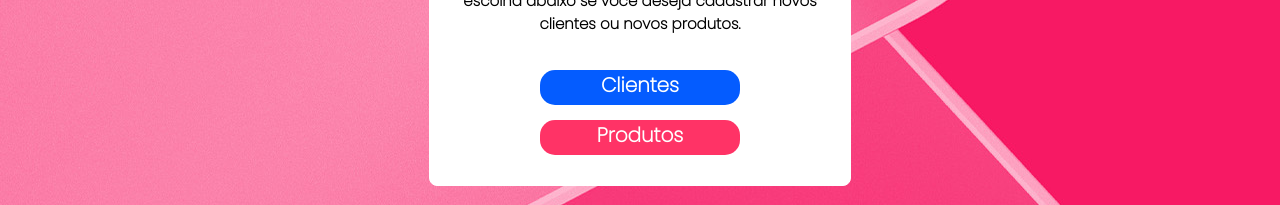
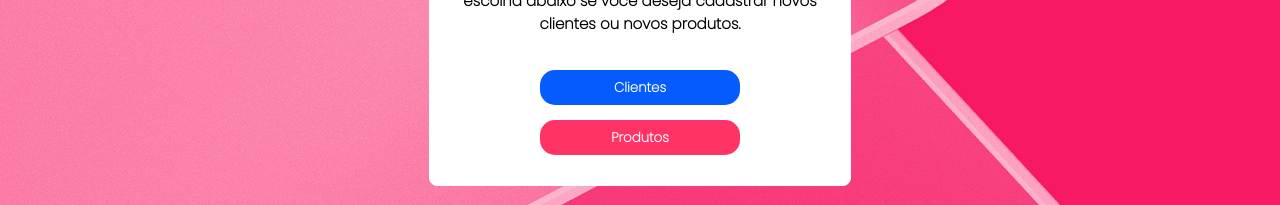
Before and after one commit to kelvinteixeira/E-commerce-Hiring-Coders-Project, a React (Create React App) app: page / in a window 1280 px wide. Shown: the part 493-698 px from the top of the page. Built offline with nearby package versions, Linux system fonts and the light colour scheme.

Commit message:
adicionado o useHistory para linkar os botões da Home

```diff
--- a/src/pages/Clients.js
+++ b/src/pages/Clients.js
@@ -5,6 +5,7 @@ import InputMask from 'react-input-mask'
 import Logo from '../assets/Vtex-logo.png'
 
 export default function SingIn() {
+
    const [nome, setNome] = useState('')
    const [cpf, setCpf] = useState('')
    const [email, setEmail] = useState('')
--- a/src/pages/Home.js
+++ b/src/pages/Home.js
@@ -1,9 +1,18 @@
 import React from 'react'
-import { Link } from 'react-router-dom'
+import { useHistory } from 'react-router-dom'
 import '../style.css'
 import Logo from '../assets/Vtex-logo.png'
 
 export default function Home() {
+   const history = useHistory()
+
+   function newClient() {
+      history.push('/clients')
+   }
+
+   function newProduct() {
+      history.push('/products')
+   }
 
    return (
       <div className="card-container">
@@ -11,8 +20,8 @@ export default function Home() {
             <img className="logo" src={Logo} alt="logo-vtex"></img>
             <h2>Gestão de Cadastros</h2>
             <p>Sistema exclusivo para o gerenciamento de cadastro, escolha abaixo se você deseja cadastrar novos clientes ou novos produtos.</p>
-            <Link className="card-button-client" to="/clients" >Clientes</Link>
-            <Link className="card-button-product" to="/products" >Produtos</Link>
+            <button className="card-button-client" onClick={newClient} >Clientes</button>
+            <button className="card-button-product" onClick={newProduct} >Produtos</button>
          </div>
       </div>
 
--- a/src/style.css
+++ b/src/style.css
@@ -135,7 +135,7 @@ body {
    color: #FF3366;
 }
 
-.card-button-client:hover, .card-button-cadastrar:hover {
+.card-button-client:hover, .card-button-cadastrar-client:hover {
    background-color: rgb(33, 73, 148);
 }
 
```
